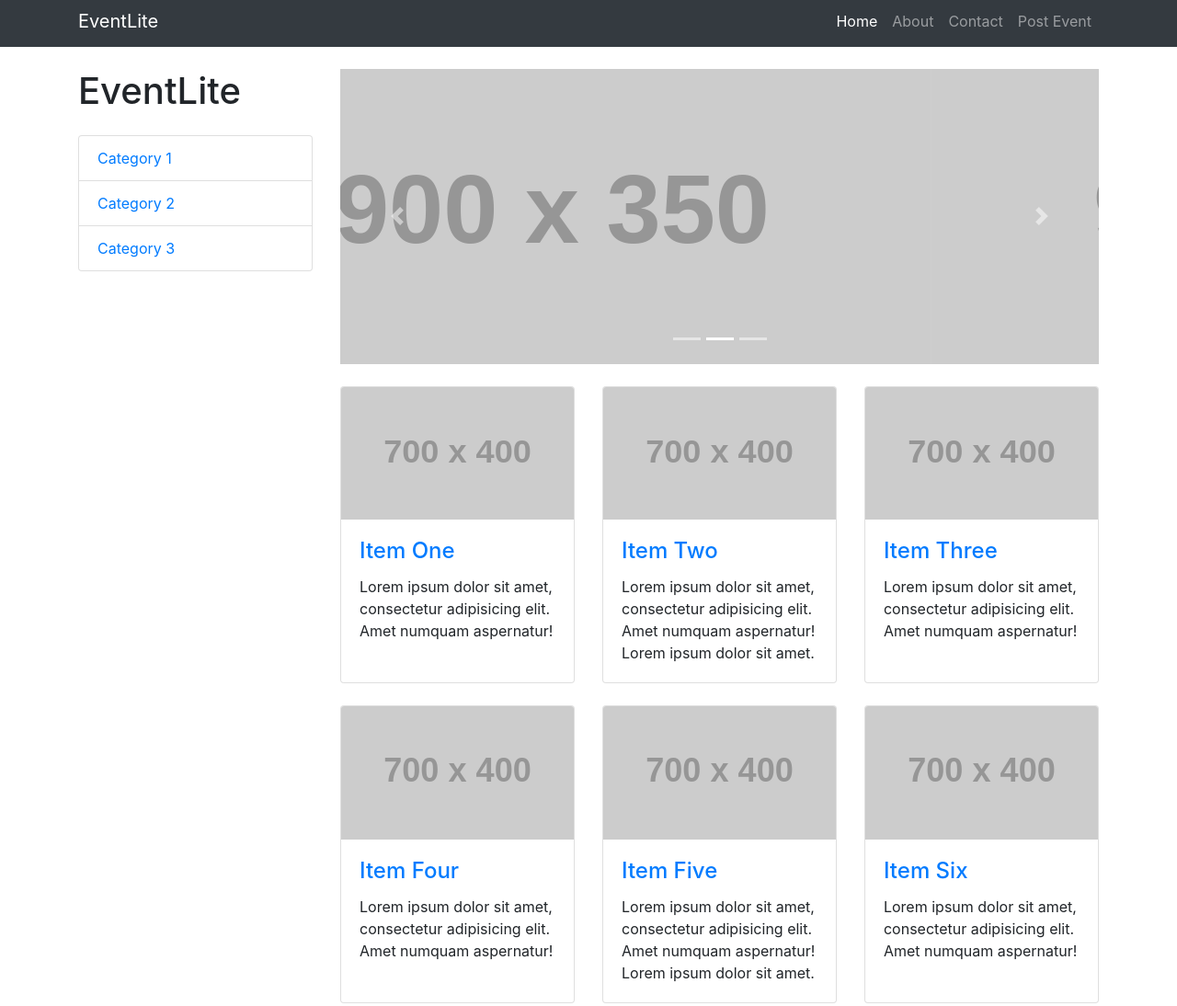
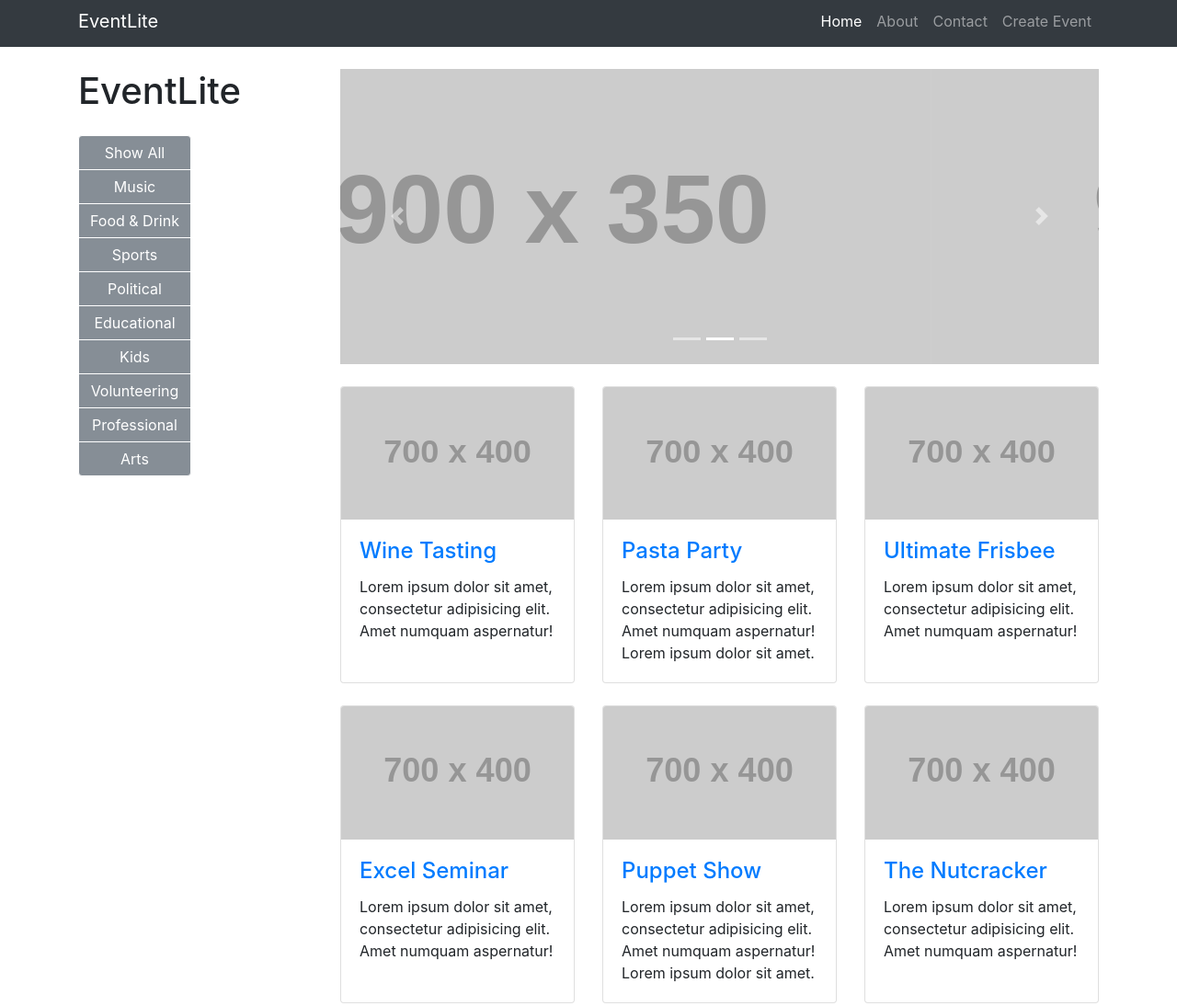
Before and after one commit to rtgiles/project2, a plain HTML site: page events-new.html in a window 1280 px wide. Shown: the part 5-1099 px from the top of the page at 92% size. Drawn offline with Linux system fonts and the light colour scheme; placeholder pictures from the web are drawn by us.

Commit message:
filters work

```diff
--- a/css/events-new.css
+++ b/css/events-new.css
@@ -3,6 +3,30 @@
  * Copyright 2013-2017 Start Bootstrap
  * Licensed under MIT (https://github.com/BlackrockDigital/startbootstrap-shop-homepage/blob/master/LICENSE)
  */
+
+.filterDiv {
+    float: left;
+/*    background-color: #2196F3;
+    color: #ffffff;
+    width: 100px;
+    line-height: 100px;
+    text-align: center;
+    margin: 2px;*/
+    display: none; /* Hidden by default */
+}
+
+/* The "show" class is added to the filtered elements */
+.show {
+    display: block;
+}
+
+
+
+
+
+.btn-secondary {
+	border: 1px solid white;
+}
 
 body {
   padding-top: 54px;
--- a/events-new.html
+++ b/events-new.html
@@ -42,7 +42,7 @@
               <a class="nav-link" href="#">Contact</a>
             </li>
             <li class="nav-item">
-              <a class="nav-link" href="#">Post Event</a>
+              <a class="nav-link" href="#">Create Event</a>
             </li>
           </ul>
         </div>
@@ -58,10 +58,17 @@
         <div class="col-lg-3">
 
           <h1 class="my-4">EventLite</h1>
-          <div class="list-group">
-            <a href="#" class="list-group-item">Category 1</a>
-            <a href="#" class="list-group-item">Category 2</a>
-            <a href="#" class="list-group-item">Category 3</a>
+          <div class="btn-group-vertical" role="group" aria-label="Basic example">
+            <button type="button" class="btn btn-secondary" onclick="filterSelection('all')">Show All</button>
+            <button type="button" class="btn btn-secondary" onclick="filterSelection('Music')">Music</button>
+            <button type="button" class="btn btn-secondary" onclick="filterSelection('Food')">Food &amp; Drink</button>
+            <button type="button" class="btn btn-secondary" onclick="filterSelection('Sports')">Sports</button>
+            <button type="button" class="btn btn-secondary" onclick="filterSelection('Political')">Political</button>
+            <button type="button" class="btn btn-secondary" onclick="filterSelection('Education')">Educational</button>
+            <button type="button" class="btn btn-secondary" onclick="filterSelection('Kids')">Kids</button>
+            <button type="button" class="btn btn-secondary" onclick="filterSelection('Volunteer')">Volunteering</button>
+            <button type="button" class="btn btn-secondary" onclick="filterSelection('Professional')">Professional</button>
+            <button type="button" class="btn btn-secondary" onclick="filterSelection('Arts')">Arts</button>
           </div>
 
         </div>
@@ -98,72 +105,72 @@
 
           <div class="row">
 
-            <div class="col-lg-4 col-md-6 mb-4">
+            <div class="col-lg-4 col-md-6 mb-4 Food filterDiv">
               <div class="card h-100">
                 <a href="#"><img class="card-img-top" src="http://placehold.it/700x400" alt=""></a>
                 <div class="card-body">
                   <h4 class="card-title">
-                    <a href="#">Item One</a>
+                    <a href="#">Wine Tasting</a>
                   </h4>
                   <p class="card-text">Lorem ipsum dolor sit amet, consectetur adipisicing elit. Amet numquam aspernatur!</p>
                 </div>
               </div>
             </div>
 
-            <div class="col-lg-4 col-md-6 mb-4">
+            <div class="col-lg-4 col-md-6 mb-4 Food filterDiv">
               <div class="card h-100">
                 <a href="#"><img class="card-img-top" src="http://placehold.it/700x400" alt=""></a>
                 <div class="card-body">
                   <h4 class="card-title">
-                    <a href="#">Item Two</a>
+                    <a href="#">Pasta Party</a>
                   </h4>
                   <p class="card-text">Lorem ipsum dolor sit amet, consectetur adipisicing elit. Amet numquam aspernatur! Lorem ipsum dolor sit amet.</p>
                 </div>
               </div>
             </div>
 
-            <div class="col-lg-4 col-md-6 mb-4">
+            <div class="col-lg-4 col-md-6 mb-4 Sports filterDiv">
               <div class="card h-100">
                 <a href="#"><img class="card-img-top" src="http://placehold.it/700x400" alt=""></a>
                 <div class="card-body">
                   <h4 class="card-title">
-                    <a href="#">Item Three</a>
+                    <a href="#">Ultimate Frisbee</a>
                   </h4>
                   <p class="card-text">Lorem ipsum dolor sit amet, consectetur adipisicing elit. Amet numquam aspernatur!</p>
                 </div>
               </div>
             </div>
 
-            <div class="col-lg-4 col-md-6 mb-4">
+            <div class="col-lg-4 col-md-6 mb-4 Education filterDiv">
               <div class="card h-100">
                 <a href="#"><img class="card-img-top" src="http://placehold.it/700x400" alt=""></a>
                 <div class="card-body">
                   <h4 class="card-title">
-                    <a href="#">Item Four</a>
+                    <a href="#">Excel Seminar</a>
                   </h4>
                   <p class="card-text">Lorem ipsum dolor sit amet, consectetur adipisicing elit. Amet numquam aspernatur!</p>
                 </div>
               </div>
             </div>
 
-            <div class="col-lg-4 col-md-6 mb-4">
-              <div class="card h-100">
+            <div class="col-lg-4 col-md-6 mb-4 Kids filterDiv">
+              <div class="card h-100 Kids filterDiv">
                 <a href="#"><img class="card-img-top" src="http://placehold.it/700x400" alt=""></a>
                 <div class="card-body">
                   <h4 class="card-title">
-                    <a href="#">Item Five</a>
+                    <a href="#">Puppet Show</a>
                   </h4>
                   <p class="card-text">Lorem ipsum dolor sit amet, consectetur adipisicing elit. Amet numquam aspernatur! Lorem ipsum dolor sit amet.</p>
                 </div>
               </div>
             </div>
 
-            <div class="col-lg-4 col-md-6 mb-4">
+            <div class="col-lg-4 col-md-6 mb-4 Arts filterDiv">
               <div class="card h-100">
                 <a href="#"><img class="card-img-top" src="http://placehold.it/700x400" alt=""></a>
                 <div class="card-body">
                   <h4 class="card-title">
-                    <a href="#">Item Six</a>
+                    <a href="#">The Nutcracker</a>
                   </h4>
                   <p class="card-text">Lorem ipsum dolor sit amet, consectetur adipisicing elit. Amet numquam aspernatur!</p>
                 </div>
@@ -194,6 +201,57 @@
     <script src="vendor/jquery/jquery.min.js"></script>
     <script src="vendor/bootstrap/js/bootstrap.bundle.min.js"></script>
 
+    <script type="text/javascript">
+      filterSelection("all")
+      function filterSelection(c) {
+        var x, i;
+        x = document.getElementsByClassName("filterDiv");
+        if (c == "all") c = "";
+        // Add the "show" class (display:block) to the filtered elements, and remove the "show" class from the elements that are not selected
+        for (i = 0; i < x.length; i++) {
+          w3RemoveClass(x[i], "show");
+          if (x[i].className.indexOf(c) > -1) w3AddClass(x[i], "show");
+        }
+      }
+
+      // Show filtered elements
+      function w3AddClass(element, name) {
+        var i, arr1, arr2;
+        arr1 = element.className.split(" ");
+        arr2 = name.split(" ");
+        for (i = 0; i < arr2.length; i++) {
+          if (arr1.indexOf(arr2[i]) == -1) {
+            element.className += " " + arr2[i];
+          }
+        }
+      }
+
+      // Hide elements that are not selected
+      function w3RemoveClass(element, name) {
+        var i, arr1, arr2;
+        arr1 = element.className.split(" ");
+        arr2 = name.split(" ");
+        for (i = 0; i < arr2.length; i++) {
+          while (arr1.indexOf(arr2[i]) > -1) {
+            arr1.splice(arr1.indexOf(arr2[i]), 1);
+          }
+        }
+        element.className = arr1.join(" ");
+      }
+
+      // Add active class to the current control button (highlight it)
+      var btnContainer = document.getElementById("myBtnContainer");
+      var btns = btnContainer.getElementsByClassName("btn");
+      for (var i = 0; i < btns.length; i++) {
+        btns[i].addEventListener("click", function() {
+          var current = document.getElementsByClassName("active");
+          current[0].className = current[0].className.replace(" active", "");
+          this.className += " active";
+        });
+      }
+
+    </script>
+
   </body>
 
 </html>
--- /dev/null
+++ b/events.css
@@ -0,0 +1,37 @@
+#navDiv {
+  min-height: 75px;
+}
+
+.container {
+    overflow: hidden;
+}
+
+.filterDiv {
+    float: left;
+    background-color: #2196F3;
+    color: #ffffff;
+    width: 100px;
+    line-height: 100px;
+    text-align: center;
+    margin: 2px;
+    display: none; /* Hidden by default */
+}
+
+/* The "show" class is added to the filtered elements */
+.show {
+    display: block;
+}
+
+/* Style the buttons */
+.btn {
+  border: none;
+  outline: none;
+  padding: 12px 16px;
+  background-color: #f1f1f1;
+  cursor: pointer;
+}
+
+/* Add a grey background to the active (and on mouse over) button */
+.btn:hover, .active1 {
+  background-color: #ccc;
+}
```
